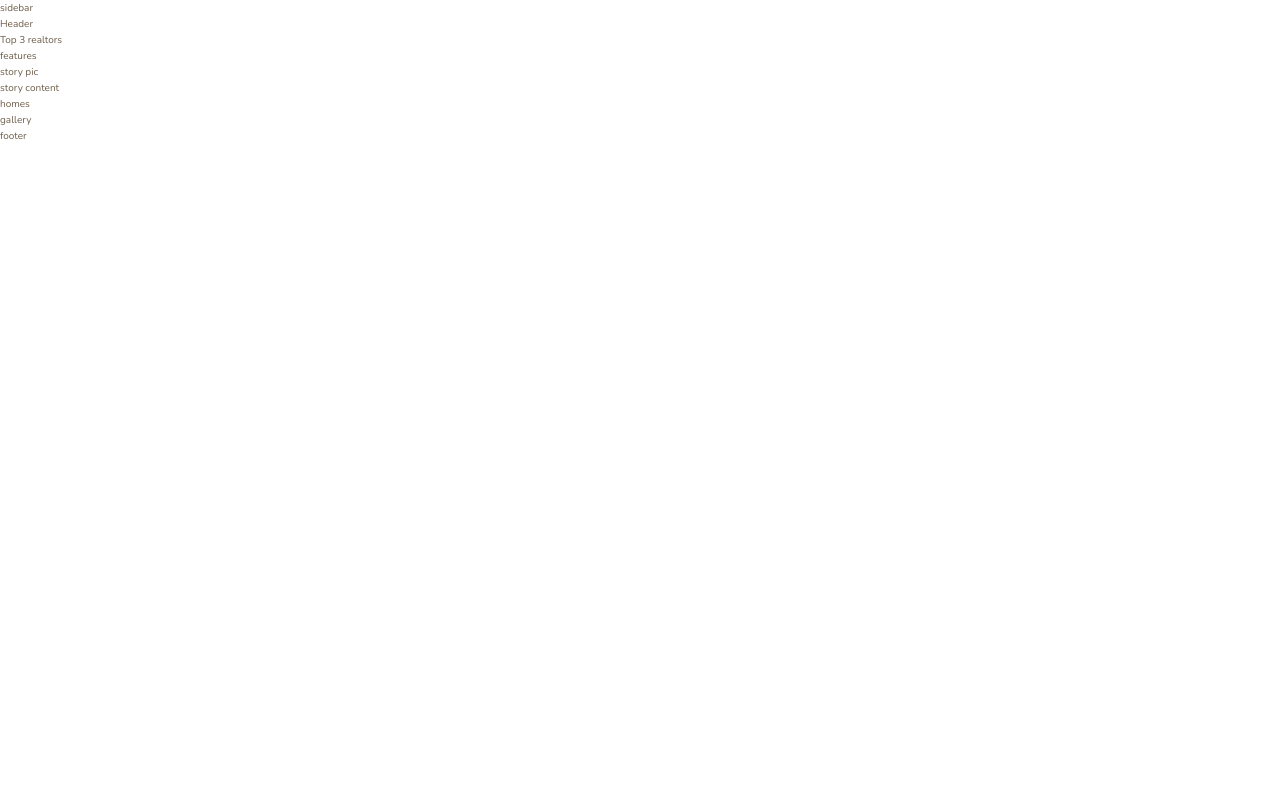
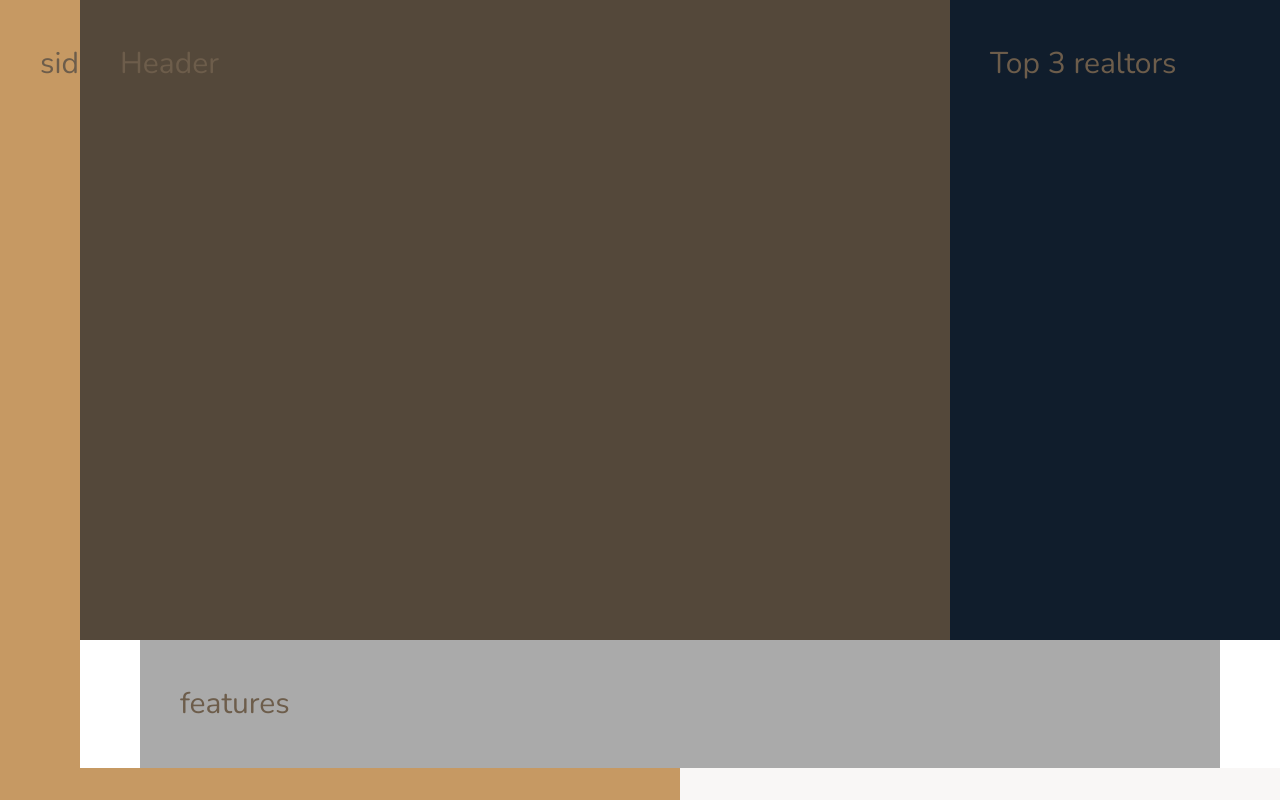
Before and after one commit to michalsamulak/css_grid, a website: page src/pages/index.html in a window 1280 px wide. Shown: the top 800 px of the page. Drawn offline with nearby package versions, Linux system fonts and the light colour scheme; files that its build step writes are made by us from their sources.

Commit message:
overall leyout

```diff
--- a/src/scss/_base.scss
+++ b/src/scss/_base.scss
@@ -33,3 +33,14 @@
     font-weight: 300;
     line-height: 1.6;
 }
+
+.container {
+    display: grid;
+    grid-template-rows: 80vh min-content 40vw repeat(3, min-content);
+    grid-template-columns: [sidebar-start] 8rem [sidebar-end full-start] minmax(6rem, 1fr) [center-start] repeat(8, [col-start] minmax(min-content, 14rem) [col-end]) [center-end] minmax(6rem, 1fr) [full-end];
+
+    & > * {
+        padding: 40px;
+        font-size: 3rem;
+    }
+}
--- a/src/scss/_features.scss
+++ b/src/scss/_features.scss
@@ -0,0 +1,4 @@
+.features {
+    background-color: $color-grey-light-2;
+    grid-column: center-start / center-end;
+}
--- a/src/scss/_footer.scss
+++ b/src/scss/_footer.scss
@@ -0,0 +1,4 @@
+.footer {
+        background-color: $color-secondary;
+        grid-column: full-start / full-end;
+    }
--- a/src/scss/_gallery.scss
+++ b/src/scss/_gallery.scss
@@ -0,0 +1,4 @@
+.gallery {
+    background-color: $color-grey-dark-1;
+    grid-column: full-start / full-end;
+}
--- a/src/scss/_header.scss
+++ b/src/scss/_header.scss
@@ -0,0 +1,4 @@
+.header {
+    background-color: $color-grey-dark-1;
+    grid-column: full-start / col-end 6;
+}
--- a/src/scss/_homes.scss
+++ b/src/scss/_homes.scss
@@ -0,0 +1,4 @@
+.homes {
+    background-color: $color-secondary;
+    grid-column: center-start / center-end;
+}
--- a/src/scss/_realtors.scss
+++ b/src/scss/_realtors.scss
@@ -0,0 +1,4 @@
+.realtors {
+    background-color: $color-secondary;
+    grid-column: col-start 7 / full-end;
+}
--- a/src/scss/_sidebar.scss
+++ b/src/scss/_sidebar.scss
@@ -0,0 +1,5 @@
+.sidebar {
+    background-color: $color-primary;
+    grid-column: sidebar-start / sidebar-end;
+    grid-row: 1 / -1;
+}
--- a/src/scss/_story.scss
+++ b/src/scss/_story.scss
@@ -0,0 +1,11 @@
+.story {
+    &__pictures {
+        background-color: $color-primary;
+        grid-column: full-start / col-end 4;
+    }
+
+    &__content {
+        background-color: $color-grey-light-1;
+        grid-column: col-start 5 / full-end;
+    }
+}
```
